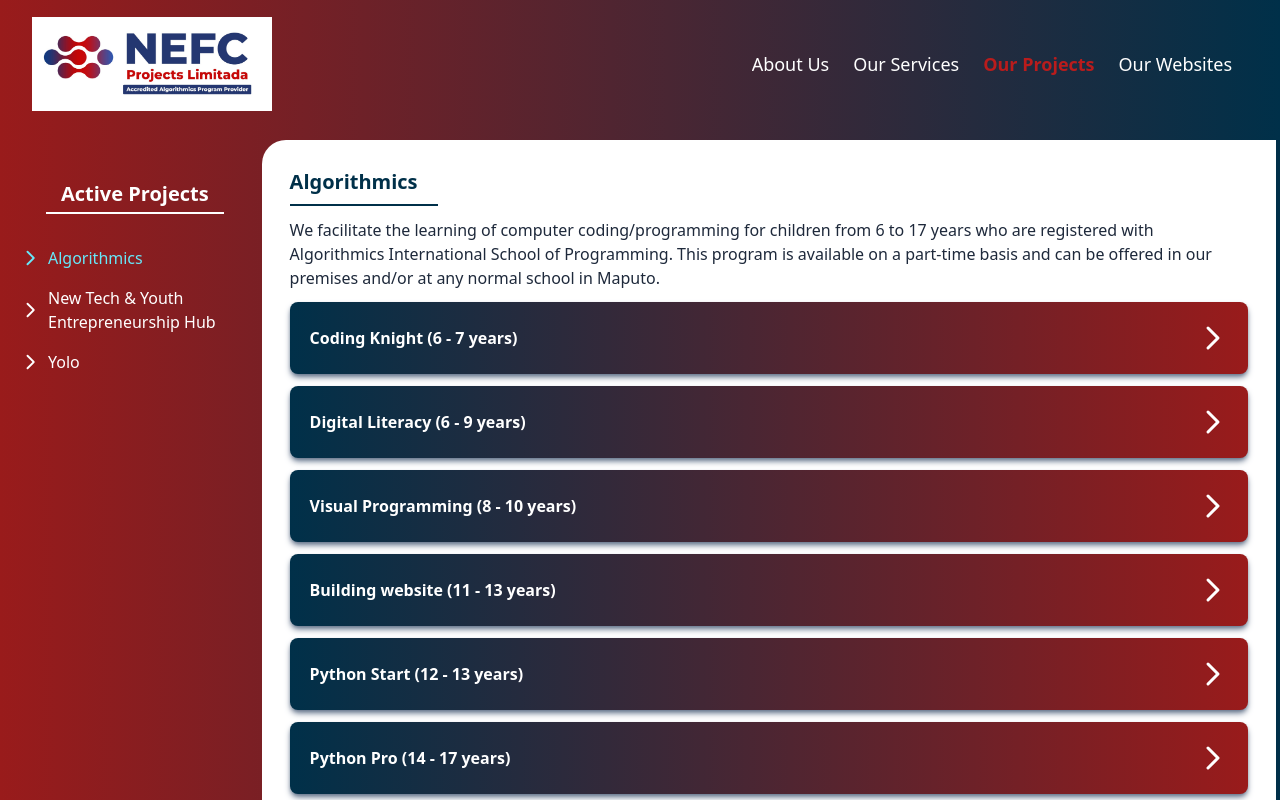
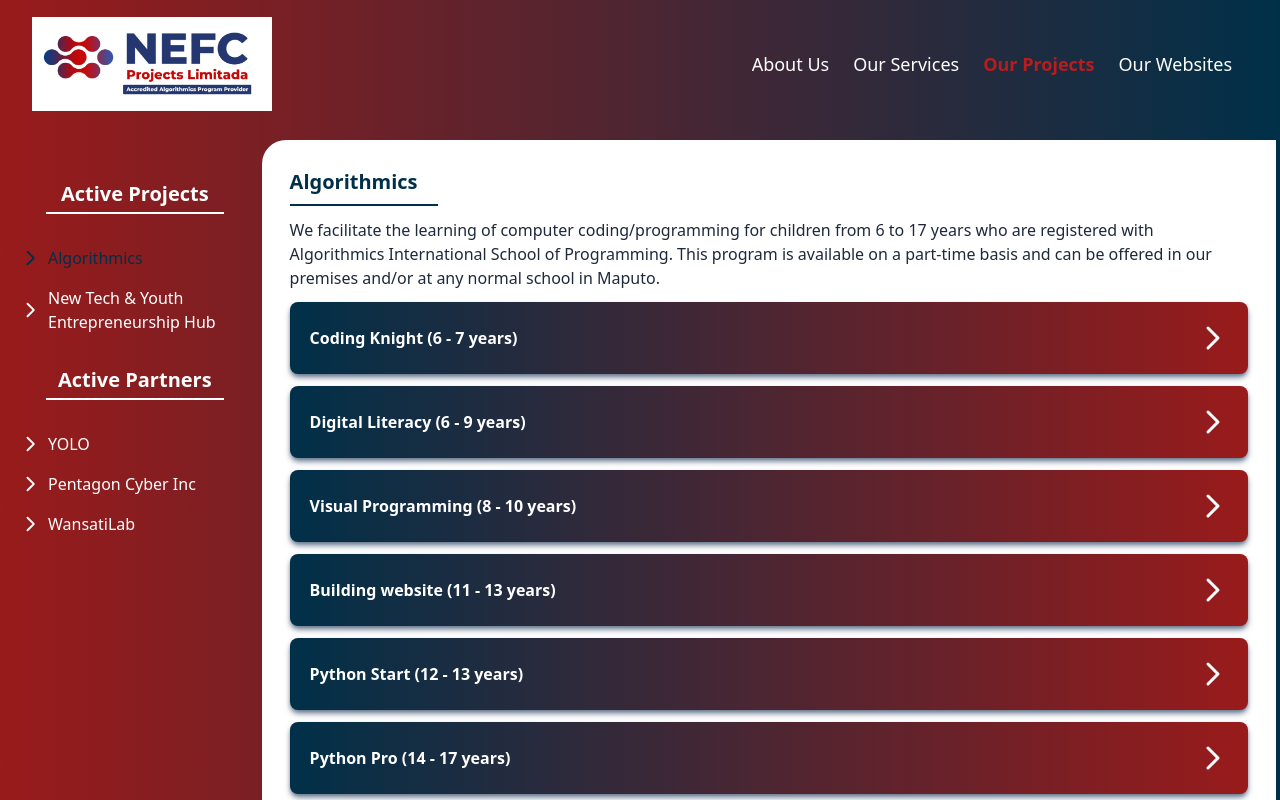
Before and after one commit to Jay-Ubisse/nefc-portfolio, a React (Vite) app: page /projects in a window 1280 px wide. Shown: the top 800 px of the page. Built offline with nearby package versions, Linux system fonts and the light colour scheme.

Commit message:
update projects navbar

```diff
--- /dev/null
+++ b/src/components/partners/Pentagon.tsx
@@ -0,0 +1,11 @@
+
+
+export const Pentagon = () => {
+    return (
+      <div>
+        <h1 className="font-bold text-app-blue-200 text-3xl border-b-2 border-app-blue-200 pb-2 w-fit pr-5">
+          Pentagon Cyber Inc
+        </h1>
+      </div>
+    );
+  };
--- /dev/null
+++ b/src/components/partners/WansatiLab.tsx
@@ -0,0 +1,11 @@
+
+
+export const WansatiLab = () => {
+    return (
+      <div>
+        <h1 className="font-bold text-app-blue-200 text-3xl border-b-2 border-app-blue-200 pb-2 w-fit pr-5">
+          WansatiLab
+        </h1>
+      </div>
+    );
+  };
--- /dev/null
+++ b/src/components/partners/Yolo.tsx
@@ -0,0 +1,11 @@
+
+
+export const Yolo = () => {
+  return (
+    <div>
+      <h1 className="font-bold text-app-blue-200 text-3xl border-b-2 border-app-blue-200 pb-2 w-fit pr-5">
+        Yolo
+      </h1>
+    </div>
+  );
+};
--- a/src/components/projects/Yolo.tsx
+++ /dev/null
@@ -1,46 +0,0 @@
-import { Link } from "react-router-dom";
-import { ArrowCircleRight } from "@phosphor-icons/react";
-import ProjectImage1 from "../../assets/img/project-1.png";
-
-export const Yolo = () => {
-  return (
-    <div>
-      <h1 className="font-bold text-app-blue-200 text-3xl border-b-2 border-app-blue-200 pb-2 w-fit pr-5">
-        Yolo
-      </h1>
-      <div className="w-full mt-7 flex flex-col gap-6">
-        <div className="w-4/5 h-[300px] mx-auto bg-white flex flex-row shadow-md shadow-slate-400">
-          <div className="w-[65%] h-full p-3">
-            <p className="mt-4 text-slate-800">
-              Yolo description. Yolo description. Yolo description.
-              Yolo description. Yolo description. Yolo description.
-              Yolo description. Yolo description. Yolo description.
-              Yolo description. Yolo description. Yolo description.
-              Yolo description. Yolo description. Yolo description.
-              Yolo description. Yolo description. Yolo description.
-              Yolo description.{" "}
-            </p>
-            <Link
-              to="#"
-              className="bg-gradient-to-r from-red-800 to-app-blue-200 flex flex-row items-center px-3 py-2 rounded gap-3 w-fit text-white font-medium mt-14 hover:from-app-blue-200 hover:to-red-700 transition"
-            >
-              <span>
-                Visit Yolo Website
-              </span>
-              <span>
-                <ArrowCircleRight />
-              </span>
-            </Link>
-          </div>
-          <div className="w-[35%] h-full">
-            <img
-              src={ProjectImage1}
-              alt="Yolo image"
-              className="w-full h-full"
-            />
-          </div>
-        </div>
-      </div>
-    </div>
-  );
-};
--- a/src/pages/ProjectsPage.tsx
+++ b/src/pages/ProjectsPage.tsx
@@ -5,7 +5,9 @@
 import { Header } from "../components/Header";
 import { Algorithmics } from "../components/projects/Algorithmics";
 import { Coding } from "../components/projects/Coding";
-import { Yolo } from "../components/projects/Yolo";
+import { Yolo } from "../components/partners/Yolo";
+import { WansatiLab } from "../components/partners/WansatiLab";
+import { Pentagon } from "../components/partners/Pentagon";
 
 export const ProjectsPage = () => {
     const [project, setSetProject] = useState(<Algorithmics />);
@@ -15,12 +17,16 @@
             <Header />
             <main className="h-[calc(100vh-100px)] flex flex-row pt-3 pr-1 pb-1 pl-2 justify-between">
                 <nav className="h-full w-[20%] bg-transparent text-white pt-10">
-                    <h1 className="font-semibold text-xl text-center border-b-2 border-white pb-1 w-[70%] mx-auto mb-8">Active Projects</h1>
+                    <h1
+                        className="font-semibold text-xl text-center border-b-2 border-white pb-1 w-[70%] mx-auto mb-8"
+                    >
+                        Active Projects
+                    </h1>
                     <ul className="ml-3 flex flex-col gap-4">
                         <li
                             onClick={() => {setProjectNumber(1); setSetProject(<Algorithmics />)}}
                             className={`${
-                                projectNumber === 1 ? "text-cyan-300" : "text-white"
+                                projectNumber === 1 ? "text-app-blue-200" : "text-white"
                               } flex gap-2 items-center hover:cursor-pointer`}
                         >
                             <span>
@@ -33,7 +39,7 @@
                         <li
                             onClick={() => {setProjectNumber(2); setSetProject(<Coding />)}}
                             className={`${
-                                projectNumber === 2 ? "text-cyan-300" : "text-white"
+                                projectNumber === 2 ? "text-app-blue-200" : "text-white"
                               } flex gap-2 items-center hover:cursor-pointer`}
                         >
                             <span>
@@ -43,17 +49,50 @@
                                 New Tech & Youth Entrepreneurship Hub
                             </span>
                         </li>
+                    </ul>
+                    <h1
+                        className="font-semibold text-xl text-center border-b-2 border-white pb-1 w-[70%] mx-auto my-8"
+                    >
+                        Active Partners
+                    </h1>
+                    <ul className="ml-3 flex flex-col gap-4">
                         <li
                             onClick={() => {setProjectNumber(3); setSetProject(<Yolo />)}}
                             className={`${
-                                projectNumber === 3 ? "text-cyan-300" : "text-white"
+                                projectNumber === 3 ? "text-app-blue-200" : "text-white"
                               } flex gap-2 items-center hover:cursor-pointer`}
                         >
                             <span>
                                 <CaretRight size={20} weight="bold" />
                             </span>
                             <span>
-                                Yolo
+                                YOLO
+                            </span>
+                        </li>
+                        <li
+                            onClick={() => {setProjectNumber(4); setSetProject(<Pentagon />)}}
+                            className={`${
+                                projectNumber === 4 ? "text-app-blue-200" : "text-white"
+                              } flex gap-2 items-center hover:cursor-pointer`}
+                        >
+                            <span>
+                                <CaretRight size={20} weight="bold" />
+                            </span>
+                            <span>
+                                Pentagon Cyber Inc
+                            </span>
+                        </li>
+                        <li
+                            onClick={() => {setProjectNumber(5); setSetProject(<WansatiLab />)}}
+                            className={`${
+                                projectNumber === 5 ? "text-app-blue-200" : "text-white"
+                              } flex gap-2 items-center hover:cursor-pointer`}
+                        >
+                            <span>
+                                <CaretRight size={20} weight="bold" />
+                            </span>
+                            <span>
+                                WansatiLab
                             </span>
                         </li>
                     </ul>
```
